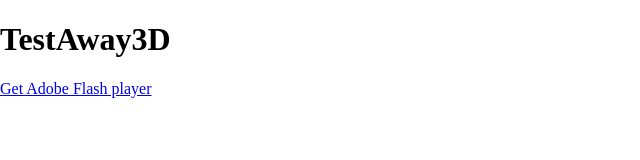
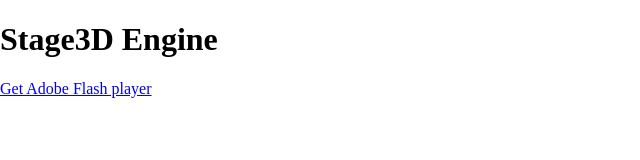
Before and after one commit to David20321/LD-22, a plain HTML site: page away3dproj/bin/index.html in a window 1280 px wide. Shown: the whole page, without its empty margins (0-640 px from the left). Drawn offline with Linux system fonts and the light colour scheme.

Commit message:
Changed deployment

```diff
--- a/away3dproj/bin/index.html
+++ b/away3dproj/bin/index.html
@@ -2,7 +2,7 @@
 <html lang="en">
 <head>
 	<meta charset="utf-8"/>
-	<title>TestAway3D</title>
+	<title>Stage3D Engine</title>
 	<meta name="description" content="" />
 
 	<script src="js/swfobject.js"></script>
@@ -18,7 +18,7 @@
 			wmode: "direct" // can cause issues with FP settings & webcam
 		};
 		var attributes = {
-			id:"TestAway3D"
+			id:"Stage3DEngine"
 		};
 		swfobject.embedSWF(
 			"TestAway3D.swf",
@@ -33,7 +33,7 @@
 </head>
 <body>
 	<div id="altContent">
-		<h1>TestAway3D</h1>
+		<h1>Stage3D Engine</h1>
 		<p><a href="http://www.adobe.com/go/getflashplayer">Get Adobe Flash player</a></p>
 	</div>
 </body>
```
Also changed, not shown: 1 other file.
